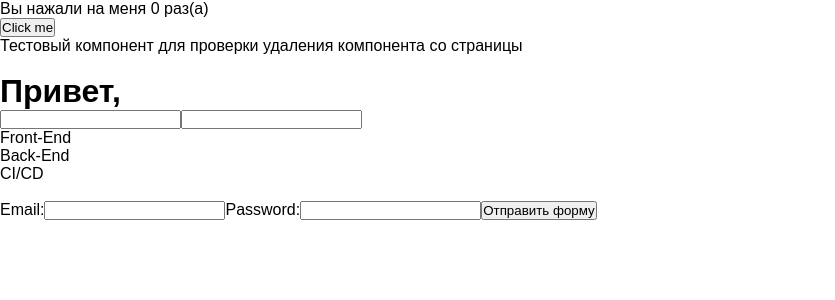
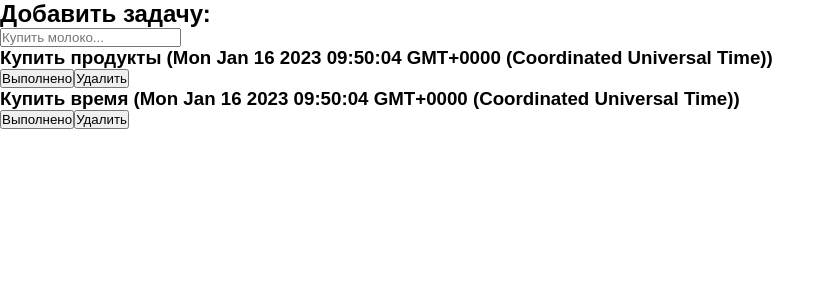
Before and after one commit to EloVVV/to-do-react-app, a React (Vite) app: page / in a window 1280 px wide. Shown: the top 300 px of the page, without its empty margins (0-835 px from the left). Built offline with nearby package versions, Linux system fonts and the light colour scheme.

Commit message:
Add functions for to do app

```diff
--- a/src/App.jsx
+++ b/src/App.jsx
@@ -1,102 +1,118 @@
 import { useState, useEffect } from "react"
-
-const UseEffectComponent = () => {
-  useEffect(() => {
-    return () => console.log("Компонент был удалён со страницы")
-  }, []);
-
-  return (
-    <div>
-      Тестовый компонент для проверки удаления компонента со страницы
-    </div>
-  )
-}
 
 const App = () => {
 
-  const [count, setCount] = useState(0);
-  const [name, setName] = useState("");
+  const [todos, setTodos] = useState([
+    {
+      id: 1,
+      name: "Купить продукты",
+      date: new Date(),
+      checked: false
+    },
+    {
+      id: 2,
+      name: "Купить время",
+      date: new Date(),
+      checked: false
+    }
+  ]);
 
-  const [skills, setSkills] = useState(['Front-End', 'Back-End', 'CI/CD']);
+  const [value, setValue] = useState("");
+
+  // Обновление значения из поля
+  const onChangeHandle = (e) => {
+    setValue(e.target.value);
+  }
+  // Добавление задачи
+  const onSubmitHandle = (e) => {
+    e.preventDefault();
+
+    setTodos((prevState) => {
+      // Деструктуризация
+      prevState = [...prevState];
+
+      prevState.push({
+        id: Date.now(),
+        name: value,
+        date: new Date(),
+        checked: false
+      });
+
+      return prevState;
+    });
+
+    setValue('');
+  }
 
 
-  const[form, setForm] = useState({
-    email: "",
-    password: "",
-  });
+  // Переключение
+  const onCheckedToggle = (id) => {
+    setTodos((prevState) => {
+      prevState = [...prevState];
 
-  const [a, constA] = useState(0);
-  useEffect(() => {
-    console.log("1 рендер");
-  }, [count, form]);
+      prevState = prevState.map((todo) => {
+        if (todo.id === id) {
+          return {
+            ...todo,
+            checked: !todo.checked
+          };
+        }
 
-  const onChangeHandle = (e) => {
-    setName(e.target.value);
-    setCount(e.target.value.length);
-  }
-
-  const onSubmitAddSkill = (e) => {
-
-    if(e.keyCode === 13) {
-      setSkills((prevState) => {
-        return [...prevState, e.target.value];
+        return todo;
       });
-    }
-  }
-
-  const onChangeFormHandle = (e) => {
-    setForm((prevState) => {
-      prevState = {...prevState};
-
-      prevState[e.target.name] = e.target.value;
 
       return prevState;
     });
   }
+  // Удаление
+  const onDeleteTodoById = (id) => {
+    setTodos((prevState) => {
+      prevState = [...prevState];
+
+      // .filter()
+
+      prevState = prevState.filter((todo) => todo.id !== id);
+
+      return prevState;
+    })
+  }
 
   return (
     <div>
-      <p>Вы нажали на меня {count} раз(а)</p>
-      <button onClick={() => setCount((prev) => prev + 1)}>Click me</button>
+      <div className="">
+        <form onSubmit={(e) => onSubmitHandle(e)}>
+          <h2>Добавить задачу:</h2>
+          <input
+          type="text"
+          onChange={(e) => onChangeHandle(e)}
+          value={value}
+          placeholder="Купить молоко..."/>
 
 
-      {
-        count >= 10 ? <h1>Компонент больше не доступен</h1> : <UseEffectComponent/>
-      }
-      <br />
+        </form>
+      </div>
 
-      <h1>Привет, {name}</h1>
-      <input type="text" onChange={(e) => onChangeHandle(e)} name="" id="" />
-
-      <input type="text" onKeyDown={(e) => onSubmitAddSkill(e)} name="" id="" />
-      <ul>
+      {/* Блок с задачами */}
+      <div>
+        {/* Задача */}
         {
-          skills.map((skill) => {
+          todos.map((todo) => {
             return (
-              <li>{skill}</li>
-            );
+              <div>
+                <h3>{todo.name} ({todo.date.toString()})</h3>
+                <div>
+                  <button onClick={() => onCheckedToggle(todo.id)}>
+                    {todo.checked ? "Не выполнена" : "Выполнено"}
+                  </button>
+                  <button onClick={() => onDeleteTodoById(todo.id)}>Удалить</button>
+                </div>
+              </div>
+            )
           })
-
-          // skills.map((skill) => <li>{skill}</li>);
         }
-
-      </ul>
-
-      <br />
-
-      <form onSubmit={(e) => e.preventDefault()}>
-        <label>Email:</label>
-        <input type="email" name="email" id="" onChange={(e) => onChangeFormHandle(e)} value={form.email}/>
-
-        <label>Password:</label>
-        <input type="password" name="password" id="" onChange={(e) => onChangeFormHandle(e)} value={form.password}/>
-
-        <button>Отправить форму</button>
-      </form>
-
-
+      </div>
     </div>
-  )
+  );
 }
 
 export default App
```
